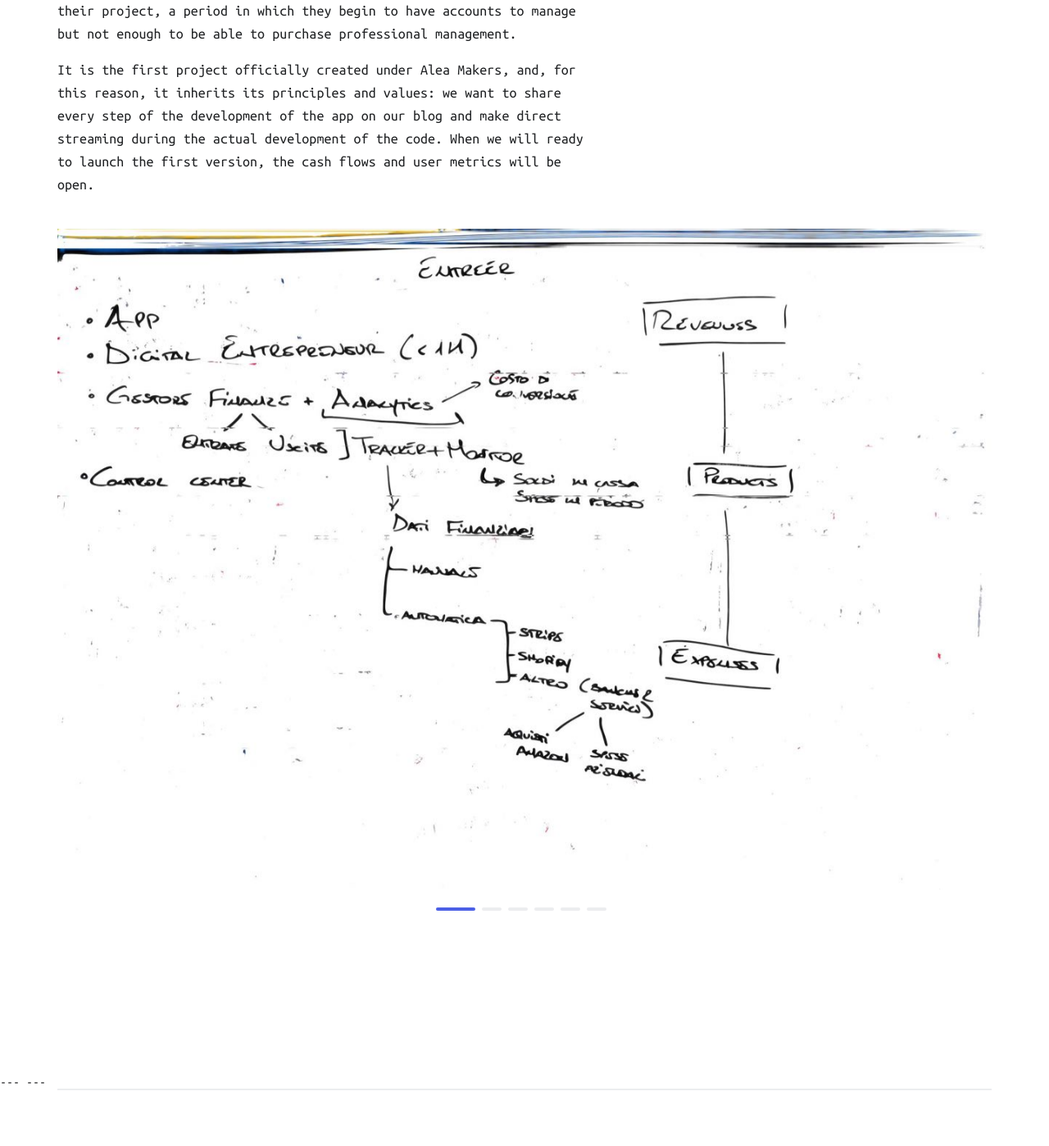
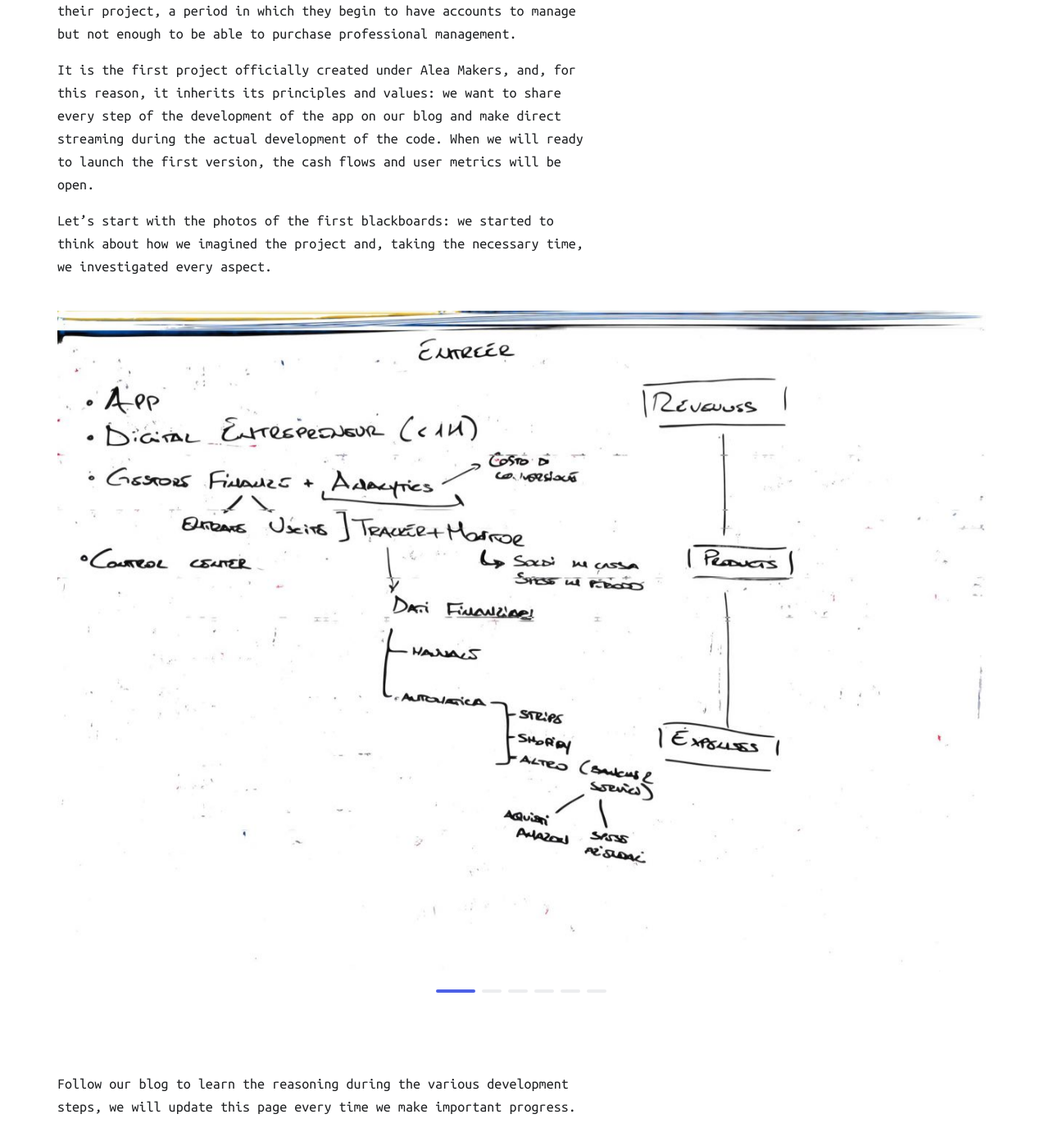
Before and after one commit to alea-git/alea-git.github.io, a Jekyll site: the page built from _projects/mobile-app-2.md, in a window 1280 px wide and 1400 px high, scrolled down 1491 px. Shown: the whole window at 82% size. Built offline with Jekyll 4.4.1, drawn with Linux system fonts in a browser that asks for light colours; nearby versions of some CDN libraries.

Commit message:
Updated '_projects/mobile-app-2.md' via CloudCannon

```diff
--- a/_projects/mobile-app-2.md
+++ b/_projects/mobile-app-2.md
@@ -16,4 +16,8 @@ Our target is digital entrepreneurs and makers in the first phase of their proje
 
 It is the first project officially created under Alea Makers, and, for this reason, it inherits its principles and values: we want to share every step of the development of the app on our blog and make direct streaming during the actual development of the code. When we will ready to launch the first version, the cash flows and user metrics will be open.
 
+Let's start with the photos of the first blackboards: we started to think about how we imagined the project and, taking the necessary time, we investigated every aspect.
+
 {% include post-components/gallery.html columns = 1 full_width = true images = "/images/projects/board1.jpeg,/images/projects/board2.jpeg,/images/projects/board3.jpeg,/images/projects/board4.jpeg,/images/projects/board5.jpeg,/images/projects/board6.jpeg " %}&nbsp;
+
+Follow our blog to learn the reasoning during the various development steps, we will update this page every time we make important progress.
```
